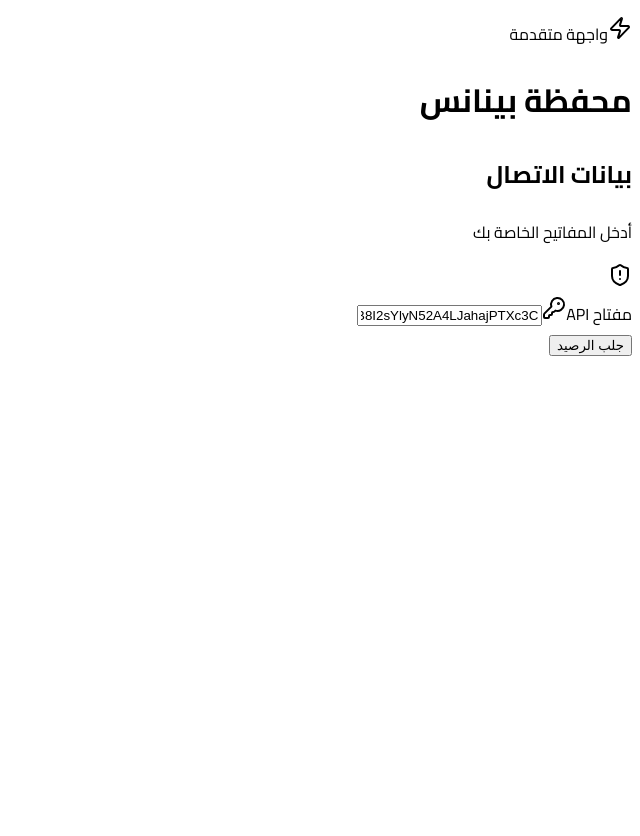
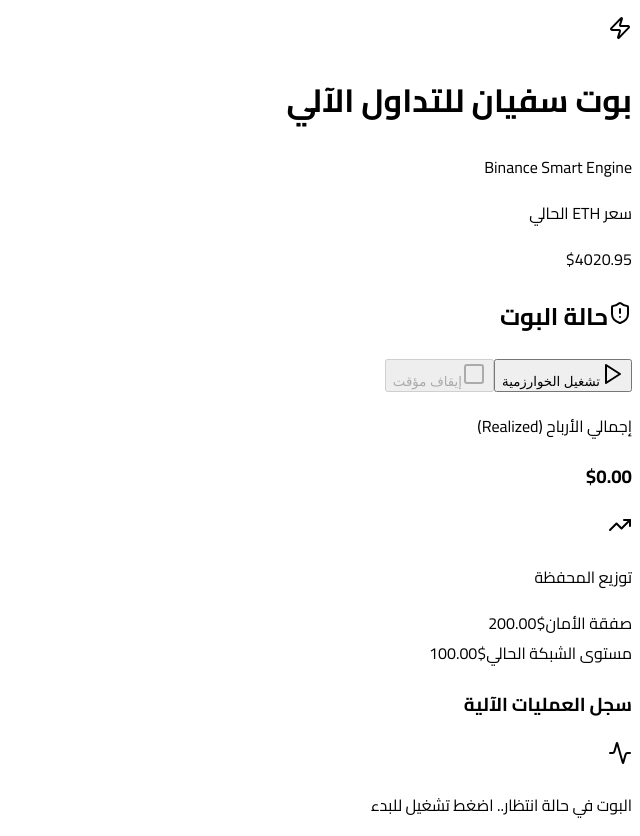
Before and after one commit to souf199643-hash/mygrid, a React (Vite) app in the folder client/: page / in a window 1280 px wide. Shown: the whole page, without its empty margins (640-1280 px from the left). Before the commit the page ends 800 px from the top, so only its background shows below. Built offline with nearby package versions, Linux system fonts and the light colour scheme; a web font is replaced by a local one.

Commit message:
Update Dashboard.tsx

```diff
--- a/client/src/pages/Dashboard.tsx
+++ b/client/src/pages/Dashboard.tsx
@@ -1,131 +1,139 @@
-import { useState } from "react";
-import { useForm } from "react-hook-form";
-import { zodResolver } from "@hookform/resolvers/zod";
+import { useState, useEffect } from "react";
 import { motion, AnimatePresence } from "framer-motion";
-import { Activity, KeyRound, Lock, ShieldAlert, Wallet, Zap, Loader2, ArrowLeft } from "lucide-react";
-
-import { binanceCredentialsSchema, type BinanceCredentials } from "@shared/schema";
-import { useGetBalance } from "@/hooks/use-binance";
-import { BalanceCard } from "@/components/BalanceCard";
-import { useToast } from "@/hooks/use-toast"; // أضفنا التنبيهات
-
-import { Form, FormControl, FormField, FormItem, FormLabel, FormMessage } from "@/components/ui/form";
-import { Input } from "@/components/ui/input";
-import { Switch } from "@/components/ui/switch";
+import { Zap, ShieldAlert, Activity, Loader2, Play, Square, TrendingUp } from "lucide-react";
 import { Button } from "@/components/ui/button";
+import { useToast } from "@/hooks/use-toast";
 
 export default function Dashboard() {
   const { toast } = useToast();
-  const { mutate: getBalance, isPending, data: balances } = useGetBalance();
+  const [isBotRunning, setIsBotRunning] = useState(false);
+  const [ethPrice, setEthPrice] = useState<number>(0);
+  const [profit, setProfit] = useState(0.00);
 
-  // 1. إضافة متغير لحفظ العملة المختارة
-  const [selectedAsset, setSelectedAsset] = useState<string | null>(null);
+  // محاكاة جلب السعر المباشر (سنربطه ببايننس لاحقاً)
+  useEffect(() => {
+    const interval = setInterval(() => {
+      setEthPrice(4000 + Math.random() * 50); // سعر افتراضي للتجربة
+    }, 3000);
+    return () => clearInterval(interval);
+  }, []);
 
-  const activeBalances = balances?.filter(b => parseFloat(b.free) > 0 || parseFloat(b.locked) > 0) || [];
+  // وظيفة تشغيل بوت سفيان (200$ + 100$)
+  const handleStartBot = () => {
+    setIsBotRunning(true);
+    toast({
+      title: "تم تفعيل خوارزمية سفيان",
+      description: "جاري شراء الأمان بـ 200$ وتجهيز شبكة الـ 100$",
+      variant: "default",
+    });
+    // هنا نرسل الأمر للسيرفر للتداول الحقيقي
+  };
 
-  const form = useForm<BinanceCredentials>({
-    resolver: zodResolver(binanceCredentialsSchema),
-    defaultValues: {
-      apiKey: "TVzTM0ITQYQHS7winUWBSSX1TSM91SDOmwKH5YXB8I2sYlyN52A4LJahajPTXc3C",
-      apiSecret: "apNROw9k54ERO9s6s4XfYMGzfldP5MFKt2nmTRuuCrFr9scqThIFLNUR1aQG0DYt",
-      isTestnet: true,
-    },
-  });
-
-  function onSubmit(data: BinanceCredentials) {
-    getBalance(data);
-  }
-
-  // 2. دالة التعامل مع الضغط على العملة
-  const handleSelectAsset = (asset: string) => {
-    setSelectedAsset(asset);
+  const handleStopBot = () => {
+    setIsBotRunning(false);
     toast({
-      title: "تم اختيار العملة",
-      description: `لقد اخترت تداول عملة ${asset} مقابل USDT`,
+      title: "تم إيقاف البوت",
+      description: "تم تعليق كافة العمليات الآلية",
+      variant: "destructive",
     });
   };
 
   return (
-    <div className="min-h-screen bg-background relative overflow-hidden selection:bg-primary/20">
-      <div className="absolute top-0 left-1/4 w-[1000px] h-[500px] bg-primary/5 rounded-[100%] blur-[120px] pointer-events-none -translate-y-1/2" />
-      <div className="absolute bottom-0 right-1/4 w-[800px] h-[600px] bg-primary/5 rounded-[100%] blur-[150px] pointer-events-none translate-y-1/3" />
+    <div className="min-h-screen bg-[#0b0e11] text-white p-4 md:p-8 font-sans" dir="rtl">
+      {/* الهيدر */}
+      <header className="max-w-7xl mx-auto flex justify-between items-center mb-12">
+        <div className="flex items-center gap-3">
+          <div className="p-3 bg-yellow-500/20 rounded-2xl">
+            <Zap className="w-8 h-8 text-yellow-500" />
+          </div>
+          <div>
+            <h1 className="text-2xl font-black">بوت سفيان للتداول الآلي</h1>
+            <p className="text-gray-400 text-xs uppercase tracking-widest">Binance Smart Engine</p>
+          </div>
+        </div>
 
-      <div className="max-w-7xl mx-auto px-4 sm:px-6 lg:px-8 py-12 relative z-10 text-right">
-        <header className="mb-12 flex flex-col lg:flex-row justify-between items-center gap-6">
-          <div className="w-full">
-            <div className="inline-flex items-center gap-2 px-3 py-1 rounded-full bg-primary/10 text-primary border border-primary/20 mb-6 font-medium text-sm">
-              <Zap className="w-4 h-4 fill-primary/50" />
-              <span>واجهة متقدمة</span>
-            </div>
-            <h1 className="text-4xl md:text-5xl font-extrabold text-gradient mb-4">
-               {selectedAsset ? `تداول ${selectedAsset}` : "محفظة بينانس"}
-            </h1>
+        <div className="bg-gray-800/50 px-6 py-3 rounded-2xl border border-white/5">
+          <p className="text-gray-400 text-[10px] mb-1">سعر ETH الحالي</p>
+          <p className="text-xl font-mono font-bold text-yellow-500">${ethPrice.toFixed(2)}</p>
         </div>
       </header>
 
-        <div className="grid grid-cols-1 lg:grid-cols-12 gap-8 items-start">
-          {/* قسم النموذج */}
-          <div className="lg:col-span-4 lg:sticky lg:top-8">
-            <motion.div initial={{ opacity: 0, x: 20 }} animate={{ opacity: 1, x: 0 }} className="glass-panel rounded-3xl p-6 md:p-8">
-              <div className="flex items-center gap-3 mb-8 pb-6 border-b border-white/5 justify-end">
-                <div className="text-right">
-                  <h2 className="text-xl font-bold">بيانات الاتصال</h2>
-                  <p className="text-sm text-muted-foreground">أدخل المفاتيح الخاصة بك</p>
+      <main className="max-w-7xl mx-auto grid grid-cols-1 lg:grid-cols-12 gap-8">
+        {/* لوحة التحكم الجانبية */}
+        <div className="lg:col-span-4 space-y-6">
+          <section className="bg-gray-900/50 border border-white/5 rounded-3xl p-6 backdrop-blur-xl">
+            <h2 className="text-lg font-bold mb-6 flex items-center gap-2">
+              <ShieldAlert className="w-5 h-5 text-yellow-500" />
+              حالة البوت
+            </h2>
+
+            <div className="space-y-4">
+              <Button
+                onClick={handleStartBot}
+                disabled={isBotRunning}
+                className="w-full h-14 bg-yellow-500 hover:bg-yellow-600 text-black font-black rounded-2xl gap-2 shadow-lg shadow-yellow-500/10"
+              >
+                <Play className="w-5 h-5 fill-current" />
+                تشغيل الخوارزمية
+              </Button>
+
+              <Button
+                onClick={handleStopBot}
+                disabled={!isBotRunning}
+                variant="outline"
+                className="w-full h-14 border-white/10 hover:bg-red-500/10 hover:text-red-500 font-bold rounded-2xl gap-2"
+              >
+                <Square className="w-5 h-5 fill-current" />
+                إيقاف مؤقت
+              </Button>
             </div>
-                <div className="p-3 rounded-2xl bg-primary/10 text-primary">
-                  <ShieldAlert className="w-6 h-6" />
-                </div>
+          </section>
         </div>
 
-              <Form {...form}>
-                <form onSubmit={form.handleSubmit(onSubmit)} className="space-y-6">
-                  {/* ... (نفس حقول الـ Input التي في كودك الأصلي) ... */}
-                  <FormField control={form.control} name="apiKey" render={({ field }) => (
-                    <FormItem>
-                      <FormLabel className="flex items-center gap-2 mb-2 justify-end">
-                        مفتاح API
-                        <KeyRound className="w-4 h-4" />
-                      </FormLabel>
-                      <FormControl><Input className="text-right font-sans" {...field} /></FormControl>
-                      <FormMessage />
-                    </FormItem>
-                  )} />
-                  {/* ... (بقية الحقول) ... */}
-                  <Button type="submit" className="w-full h-14 rounded-xl font-bold" disabled={isPending}>
-                    {isPending ? "جاري جلب الرصيد..." : "جلب الرصيد"}
-                  </Button>
-                </form>
-              </Form>
-            </motion.div>
+        {/* لوحة الأرباح والشبكة */}
+        <div className="lg:col-span-8 space-y-6">
+          <div className="grid grid-cols-1 md:grid-cols-2 gap-6">
+            <div className="bg-gradient-to-br from-gray-900 to-gray-800 p-8 rounded-3xl border border-white/5 relative overflow-hidden">
+               <div className="relative z-10">
+                 <p className="text-gray-400 text-sm mb-2">إجمالي الأرباح (Realized)</p>
+                 <h3 className="text-4xl font-black text-green-400">${profit.toFixed(2)}</h3>
+               </div>
+               <TrendingUp className="absolute -bottom-4 -left-4 w-32 h-32 text-green-500/5" />
             </div>
 
-          {/* قسم النتائج */}
-          <div className="lg:col-span-8">
-            <AnimatePresence mode="wait">
-              {balances && !isPending && (
-                <motion.div key="results" initial="hidden" animate="show" className="space-y-6">
-                  <div className="flex items-center justify-between mb-6">
-                    <div className="px-4 py-1.5 rounded-full bg-secondary text-sm font-medium">
-                      {activeBalances.length} Assets
+            <div className="bg-gray-900/50 p-8 rounded-3xl border border-white/5">
+               <p className="text-gray-400 text-sm mb-2">توزيع المحفظة</p>
+               <div className="space-y-4">
+                 <div className="flex justify-between items-center">
+                   <span className="text-sm">صفقة الأمان</span>
+                   <span className="font-bold">$200.00</span>
                  </div>
-                    <h2 className="text-2xl font-bold">الأرصدة المتوفرة</h2>
-                  </div>
-
-                  <div className="grid grid-cols-1 md:grid-cols-2 gap-6">
-                    {activeBalances.map((balance) => (
-                      <BalanceCard
-                        key={balance.asset}
-                        balance={balance}
-                        onSelect={handleSelectAsset} // 3. هنا يتم تمرير وظيفة النقر
-                      />
-                    ))}
-                  </div>
-                </motion.div>
-              )}
-            </AnimatePresence>
+                 <div className="flex justify-between items-center">
+                   <span className="text-sm text-yellow-500/80">مستوى الشبكة الحالي</span>
+                   <span className="font-bold text-yellow-500">$100.00</span>
                  </div>
                </div>
             </div>
           </div>
+
+          <section className="bg-gray-900/50 border border-white/5 rounded-3xl p-8 min-h-[300px]">
+            <h3 className="text-xl font-bold mb-6">سجل العمليات الآلية</h3>
+            {!isBotRunning ? (
+              <div className="flex flex-col items-center justify-center h-48 text-gray-500">
+                <Activity className="w-12 h-12 mb-4 opacity-20" />
+                <p>البوت في حالة انتظار.. اضغط تشغيل للبدء</p>
+              </div>
+            ) : (
+              <div className="space-y-4">
+                <div className="bg-white/5 p-4 rounded-xl flex justify-between items-center animate-pulse">
+                  <span className="text-green-500 font-bold text-sm">شراء (أمان)</span>
+                  <span className="text-xs font-mono">ETH @ {ethPrice.toFixed(2)} | $200</span>
+                </div>
+              </div>
+            )}
+          </section>
+        </div>
+      </main>
+    </div>
   );
 }
```
Lines whose indentation alone changed are shown as unchanged.
